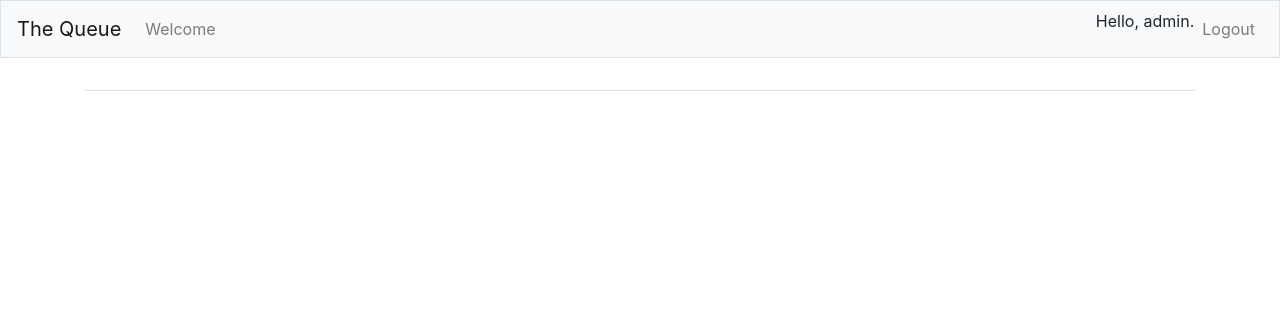
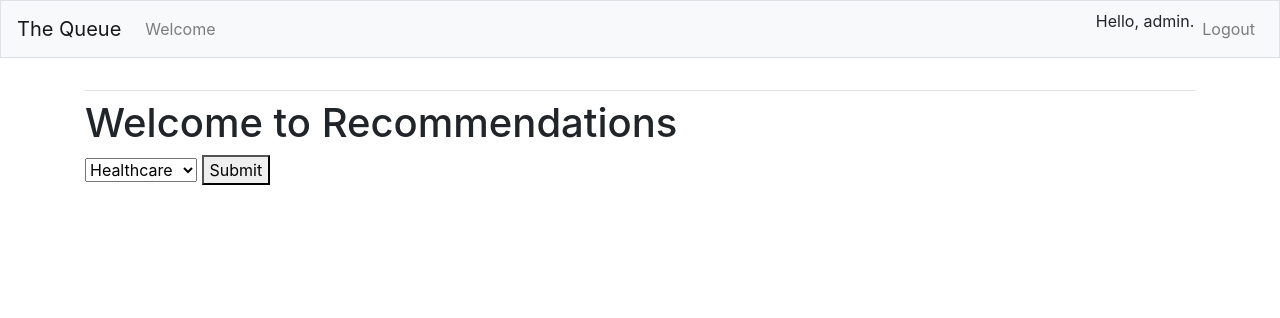
Before and after one commit to kieranblanks/TheQueue, a Django app: page / in a window 1280 px wide. Shown: the top 318 px of the page. Run offline with Django 3.2, Linux system fonts and the light colour scheme; a user stored in the database is signed in; data comes from the database, SQL or seed files in the repository; both versions use the stored data as it was after the commit; some libraries are stand-ins or nearby versions.

Commit message:
functionality

```diff
--- a/finqueue/views.py
+++ b/finqueue/views.py
@@ -7,16 +7,13 @@ from django.shortcuts import get_object_or_404
 from .models import Business
 from users.models import User_rank
 from django.db.models import Avg
-
-
+from django.contrib.auth.decorators import login_required
 
 # Create your views here.
 
-def home(request):
-    user = request.user
-    if not (user.ethnicity and user.age and user.gender and user.education and user.disability is not None):
-        return redirect(to='Detail')
-    return render(request, 'home.html')
+# def home(request):
+#     user = request.user
+#     return render(request, 'home.html')
 
 def single_business(request,pk):
     business = get_object_or_404(Business, pk=pk)  #finds a business based on pk
@@ -89,14 +86,23 @@ def user_ranking(businesses, user):
         user_recom.append((business, sum)) #appending them as tuples to the list
     return user_recom
 
-def recommendation(request):
+
+
+@login_required
+def home(request):
     current_user = request.user
-    biz_type = request.GET.get('business_type')
-    biz_list = Business.objects.filter(business_type__iexact=biz_type)
-    recommendations = user_ranking(biz_list,current_user)
-    recommendations = sorted(recommendations,key=lambda pair: pair[1], reverse=True)
-    context = {'recommendations':recommendations}
-    return render(request, 'recommendation.html', context=context)
+    user_is_new = False
+    if current_user.details and current_user.ethnicity and current_user.gender and current_user.age and current_user.education:
+        biz_type = request.GET.get('business_type')
+        biz_list = Business.objects.filter(business_type__iexact=biz_type)
+        recommendations = user_ranking(biz_list,current_user)
+        recommendations = sorted(recommendations,key=lambda pair: pair[1], reverse=True)
+        context = {'recommendations': recommendations, 'user_is_new': user_is_new}
+    else:
+        user_is_new = True
+        context = {'recommendations': None, 'user_is_new': user_is_new}
+    return render(request, 'recommendations.html', context=context)
+
 
 
 def about(request):
--- a/queuesite/settings.py
+++ b/queuesite/settings.py
@@ -49,7 +49,7 @@ INSTALLED_APPS = [
 
 
 REGISTRATION_OPEN = True
-REGISTRATION_AUTO_LOGIN = True
+REGISTRATION_AUTO_LOGIN = False
 LOGIN_REDIRECT_URL = '/' #represents highest level of the domain
 LOGIN_URL = 'accounts/login'
 
--- a/queuesite/urls.py
+++ b/queuesite/urls.py
@@ -28,6 +28,6 @@ urlpatterns = [
     path('detail/', v.user_detail, name='Detail'),
     path('rank/', v.user_rank, name='Rank'),
     path('rank/edit/<int:pk>/', v.rank_edit, name='Edit_Rank'),
-    path('recommendation/', fq.recommendation, name='recommendations'),
+    #path('recommendation/', fq.recommendation, name='recommendations'),
     path('aboutus/', fq.about, name='aboutus'),
 ]
--- a/templates/recommendations.html
+++ b/templates/recommendations.html
@@ -2,7 +2,8 @@
 
 {% block content %}
 <h1> Welcome to Recommendations </h1>
-    <form method="GET" action=" {% url 'recommendations' %}" >
+{% if not user_is_new %}
+    <form method="GET" action=" {% url 'Home' %}" >
         <select name='business_type' id="items">
             <option value="Healthcare"> Healthcare</option>
             <option value="Restaurants"> Restaurants</option>
@@ -12,11 +13,13 @@
         <button class=submit>Submit</button>
     </form>
     <br>
-
+{% else %}
+    <a href="{% url 'Detail' %}" class="btn btn-primary" role="button"> First Time User </a>
+{% endif %}
 <ul>
-    {% for business in recommendations %}
+    {% for recommendation in recommendations %}
         <li>
-            {{ business}}, {{ score }}
+            {{ recommendation.0 }}, {{ recommendation.1 }}
         </li>
     {% endfor %}
 </ul>
--- a/users/views.py
+++ b/users/views.py
@@ -14,11 +14,11 @@ def user_detail(request):
         form = Userdetailform(data=request.POST, instance = user)
         if form.is_valid():
             form.save()
-            return redirect(to='Home')
+            return redirect(to='Rank')
     return render(request, 'user_detail.html', {"form":form})
 
 
-    #save ranking info to database
+#save ranking info to database
 def user_rank(request):
     user = request.user
     if request.method == 'GET':
```
Also changed, not shown: db.sqlite3, finqueue/models.py (line endings or trailing spaces).
